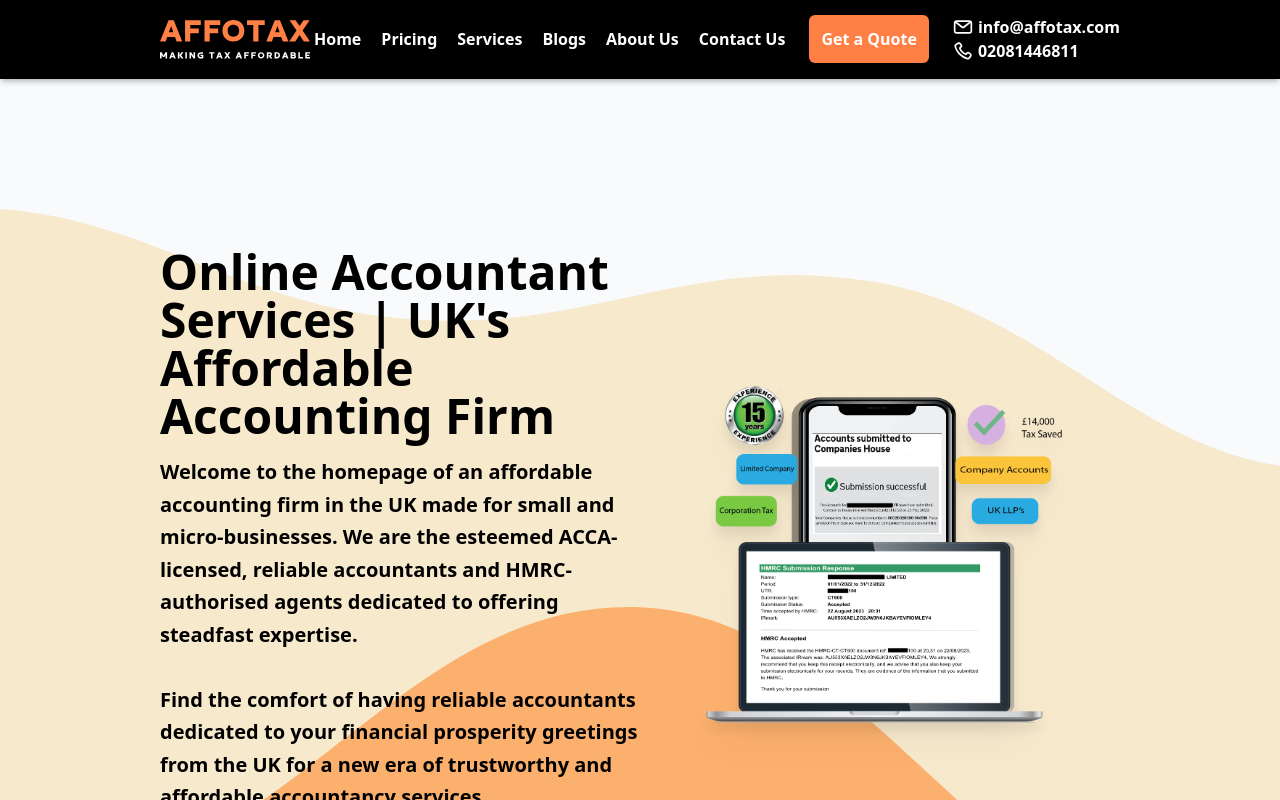
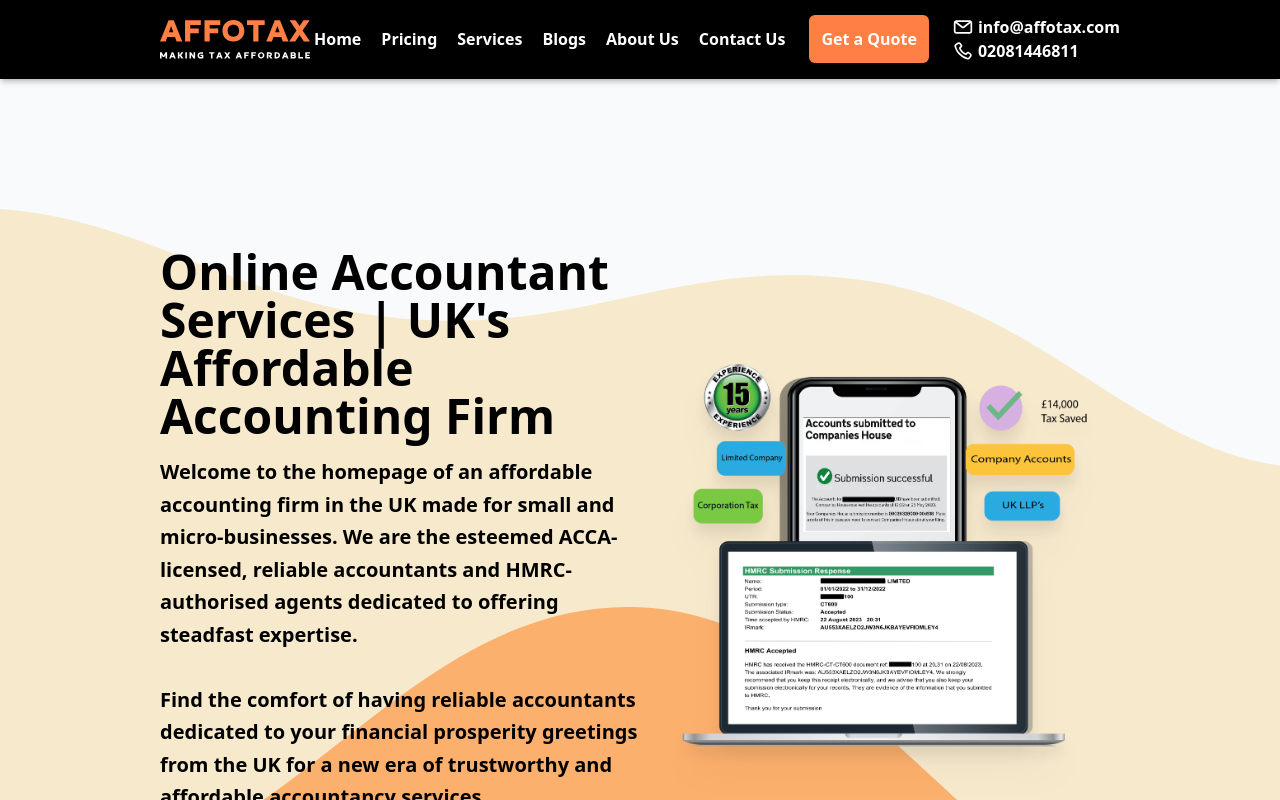
Before and after one commit to developeraffotax/affotax-website, a Next.js app: page / in a window 1280 px wide. Shown: the top 800 px of the page. Built offline with nearby package versions, Linux system fonts and the light colour scheme; a web font is replaced by a local one.

Commit message:
hometop edit

```diff
--- a/components/Home/Subpages/HomeTop.jsx
+++ b/components/Home/Subpages/HomeTop.jsx
@@ -12,14 +12,14 @@
             <div className=' flex py-24  flex-row max-lg:flex-col  max-lg:px-8 max-lg:py-8  items-center  justify-between  '>
                 <div className='items-start pt-10 max-lg:pt-0 w-[50%] max-w-2xl text-left  flex flex-col  mb-16 md:mb-0  max-lg:w-full max-lg:text-left max-lg:items-center max-lg:pr-0 '>
                     <h1 className=' text-5xl  max-lg:text-4xl mb-4 font-bold  text-tertiary max-lg:text-left'> Online Accountant <br /> Services | UK's Affordable Accounting Firm </h1>
-                    <p className='mb-8 leading-relaxed font-semibold text-tertiary/[70] text-xl'> Welcome to the homepage of an affordable accounting firm in the UK made for small and micro-businesses. We are the esteemed ACCA-licensed, reliable accountants and HMRC-authorised agents dedicated to offering steadfast expertise. <br /> <br /> Find the comfort of having reliable accountants dedicated to your financial prosperity greetings from the UK for a new era of trustworthy and affordable accountancy services. </p>
+                    <p className='mb-8 leading-relaxed font-semibold text-tertiary/[70] text-xl max-lg:text-lg'> Welcome to the homepage of an affordable accounting firm in the UK made for small and micro-businesses. We are the esteemed ACCA-licensed, reliable accountants and HMRC-authorised agents dedicated to offering steadfast expertise. <br /> <br /> Find the comfort of having reliable accountants dedicated to your financial prosperity greetings from the UK for a new era of trustworthy and affordable accountancy services. </p>
                     <div className='flex justify-center text-nowrap '>
                         <Link href={'/services'}><button className='inline-flex text-secondary bg-primary border-0 py-2 px-6 hover:outline-primary outline-1 outline outline-transparent hover:bg-transparent hover:text-primary rounded-md text-lg font-semibold'> Services </button></Link>
                         <Link href={'/contact-us'}><button className='ml-4 inline-flex text-primary bg-transparent border-0 py-2 px-6 outline-primary outline-1 outline hover:bg-primary hover:text-secondary rounded-md text-lg font-semibold'> Get a Quote </button></Link>
                     </div>
                 </div>
 
-                <div className='lg:max-w-3xl w-[50%] max-lg:w-full  max-lg:scale-125 max-lg:mb-4 scale-110'>
+                <div className=' w-[50%]   max-lg:scale-125 max-lg:mb-4 scale-125'>
                     <img
                         className='object-cover object-center rounded  drop-shadow-xl '
                         alt='hero'
```
